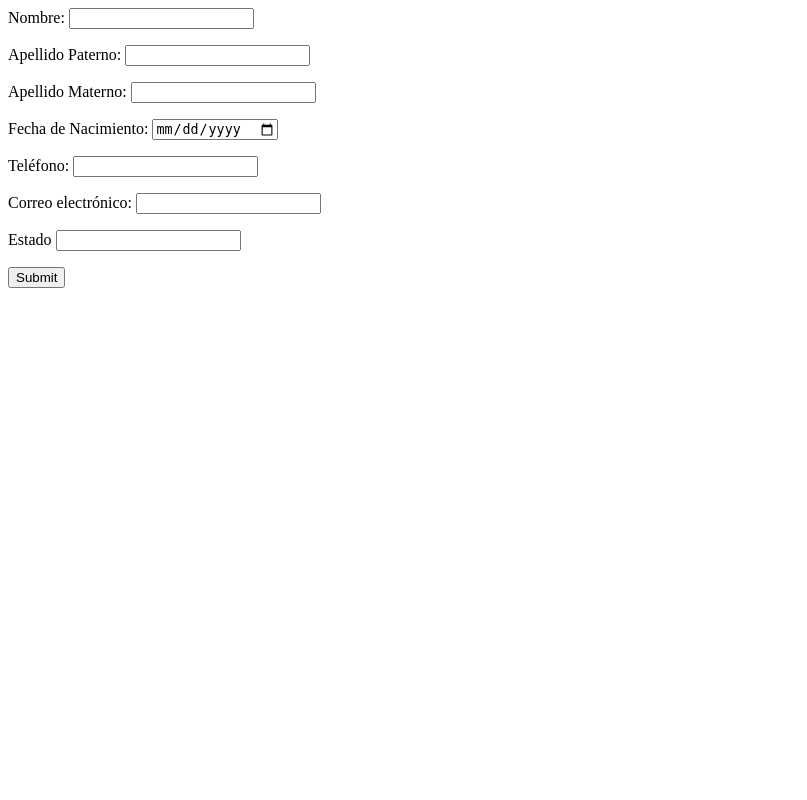
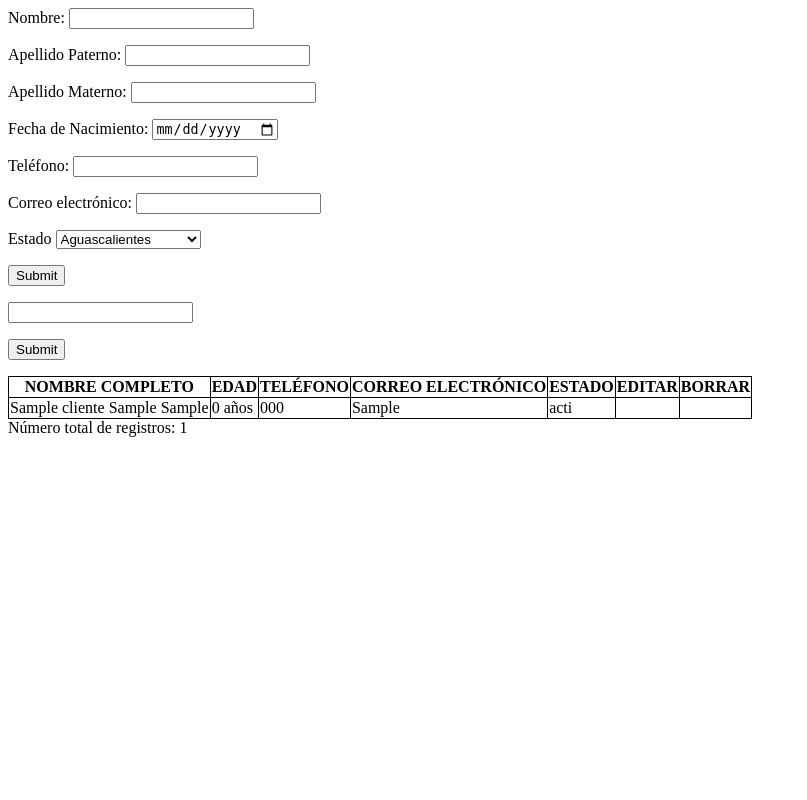
Before and after one commit to DanielRinconM/yaautTouring, a PHP site: page /clientes.php in a window 1280 px wide. Shown: the whole page, without its empty margins (0-807 px from the left). Run offline with PHP 8.4, Linux system fonts and the light colour scheme; tables that the repository leaves empty hold one stand-in row (values such as "Sample post").

Commit message:
clientes2

```diff
--- a/clientes.php
+++ b/clientes.php
@@ -1,22 +1,22 @@
 <html>
 <body>
-<form id="formularioCLientes" name="formularioClientes" method="post" action="">
+<form id="formularioClientes" name="formularioClientes" method="post" action="">
 		<p>
 			<label>
 				Nombre:
-				<input type="texto" name="nombre" required>
+				<input type="texto" name="nombre" maxlength=40 required>
 			</label>
 		</p>
 		<p>
 			<label>
 				Apellido Paterno:
-				<input type="text" name="apellidoPaterno" required>
+				<input type="text" name="apellidoPaterno" maxlength=40 required>
 			</label>
 		</p>
 		<p>
 			<label>
 				Apellido Materno:
-				<input type="text" name="apellidoMaterno" required>
+				<input type="text" name="apellidoMaterno"maxlength=40  required>
 			</label>
 		</p>
 		<p>
@@ -28,29 +28,67 @@
 		<p>
 			<label>
 				Teléfono:
-				<input type="text" name="telefono" required>
+				<input type="text" name="telefono" maxlength=10 required>
 			</label>
 		</p>
 		<p>
 			<label>
 				Correo electrónico:
-				<input type="mail" name="correoElectronico" required>
+				<input type="email" name="correoElectronico" required>
 			</label>
 		</p>
 		<p>
 			<label>
 				Estado
-				<input type="text" name="estado" required>
+				<select name="estado" required>
+                    <option value="Aguascalientes">Aguascalientes</option>
+                    <option value="Baja California Norte">Baja California Norte</option>
+                    <option value="Baja California Sur">Baja California Sur</option>
+                    <option value="Campeche">Campeche</option>
+                    <option value="Chiapas">Chiapas</option>
+                    <option value="Chihuahua">Chihuahua</option>
+                    <option value="Ciudad de México">Ciudad de México</option>
+                    <option value="Coahuila">Coahuila</option>
+                    <option value="Colima">Colima</option>
+                    <option value="Durango">Durango</option>
+                    <option value="Estado de México">Estado de México</option>
+                    <option value="Guanajuato">Guanajuato</option>
+                    <option value="Guerrero">Guerrero</option>
+                    <option value="Hidalgo">Hidalgo</option>
+                    <option value="Jalisco">Jalisco</option>
+                    <option value="Michoacán">Michoacán</option>
+                    <option value="Morelos">Morelos</option>
+                    <option value="Nayarit">Nayarit</option>
+                    <option value="Nuevo León">Nuevo León</option>
+                    <option value="Oaxaca">Oaxaca</option>
+                    <option value="Puebla">Puebla</option>
+                    <option value="Querétaro">Querétaro</option>
+                    <option value="Quintana Roo">Quintana Roo</option>
+                    <option value="San Luis Potosí">San Luis Potosí</option>
+                    <option value="Sinaloa">Sinaloa</option>
+                    <option value="Sonora">Sonora</option>
+                    <option value="Tabasco">Tabasco</option>
+                    <option value="Tamaulipas">Tamaulipas</option>
+                    <option value="Tlaxcala">Tlaxcala</option>
+                    <option value="Veracruz">Veracruz</option>
+                    <option value="Yucatán">Yucatán</option>
+                    <option value="Zacatecas">Zacatecas</option>
+                </select>
 			</label>
 		</p>
 		<input type="submit" name="submitButton">
     </form>
+    <form id="buscarClientes" name="buscarClientes" method="post" action="">
+    <p>
+			<label>
+				<input type="text" name="buscar">
+			</label>
+		</p>
+		<input type="submit" name="buscarButton">
+    </form>
     <?php
 include("conexion.php");
-// $con = conectar();
-// $SQL = "SELECT * FROM clientes";
-// $message = consultar($con,$SQL);
-// desconectar($con);
+$con = conectar();
 if(isset($_POST['submitButton'])){ //check if form was submitted
     $nombre = $_POST['nombre'];
     $apellidoPaterno = $_POST['apellidoPaterno'];
@@ -59,32 +97,58 @@ if(isset($_POST['submitButton'])){ //check if form was submitted
     $telefono = $_POST['telefono'];
     $correoElectronico = $_POST['correoElectronico'];
     $estado = $_POST['estado'];
-    $con = conectar();
     if($nombre AND $apellidoPaterno AND $apellidoMaterno AND $fechaNacimiento AND $telefono AND $correoElectronico AND $estado){
         $SQL = "INSERT INTO clientes VALUES ('','$nombre','$apellidoPaterno','$apellidoMaterno','$fechaNacimiento','$telefono','$correoElectronico','$estado')";
         consultar($con, $SQL);
     }
+}
+?>
+    <table style='border: 1px solid black; border-collapse: collapse;'>
+    <tr>
+        <th style='border: 1px solid black;'>NOMBRE COMPLETO</th>
+        <th style='border: 1px solid black;'>EDAD</th>
+        <th style='border: 1px solid black;'>TELÉFONO</th>
+        <th style='border: 1px solid black;'>CORREO ELECTRÓNICO</th>
+        <th style='border: 1px solid black;'>ESTADO</th>
+        <th style='border: 1px solid black;'>EDITAR</th>
+        <th style='border: 1px solid black;'>BORRAR</th>
+    </tr>
+<?php
+    if(isset($_POST['buscarButton'])){ //check if form was submitted
+        $buscar = $_POST['buscar'];
+        $SQL = "SELECT * FROM clientes WHERE nombre LIKE '$buscar%' OR apellidoPaterno LIKE '$buscar%' OR apellidoMaterno LIKE '$buscar%' OR fechaNacimiento LIKE '$buscar%' OR telefono LIKE '$buscar%' OR correoElectronico LIKE '$buscar%' OR estado LIKE '$buscar%'";
+    }else{
     $SQL = "SELECT * FROM clientes";
+    }
     $Resultado = consultar($con, $SQL);
-    print("<table style='border: 1px solid black; border-collapse: collapse;'>");
-    print("<tr>");
-    for ($i=0; $i < mysqli_num_fields($Resultado); $i++) {
-        print("<th style='border: 1px solid black;'>".mysqli_fetch_field_direct($Resultado, $i)->name."</th>");
-    }
-    print("</tr>");
     $n = mysqli_num_rows($Resultado);
     for ($i=0; $i < $n; $i++) {
+        $cadena = "";
         print("<tr>");
         $Fila = mysqli_fetch_row($Resultado);
-        for ($x=0; $x < count($Fila); $x++) {
-            print("<td style='border: 1px solid black;'>".$Fila[$x]."</td>");
+        for ($x=1; $x < count($Fila); $x++) {
+            if($x < 4){
+                $cadena = $cadena." ".$Fila[$x];
+            }else{
+                if($x == 4){
+                    print("<td style='border: 1px solid black;'>".$cadena."</td>");
+                    $date = new DateTime($Fila[$x]);
+                    $now = new DateTime();
+                    $difference = $now->diff($date);
+                    $age = $difference->y;
+                    print("<td style='border: 1px solid black;'>".date($age)." años </td>");
+                }else{
+                    print("<td style='border: 1px solid black;'>".$Fila[$x]."</td>");
+                }
+            }
         }
+        print("<th style='border: 1px solid black;'></th>");
+        print("<th style='border: 1px solid black;'></th>");
         print("</tr>");
     }
     print("</table>");
     print("Número total de registros: ".$n);
     desconectar($con);
-}
 ?>
 </body>
 </html>
```
